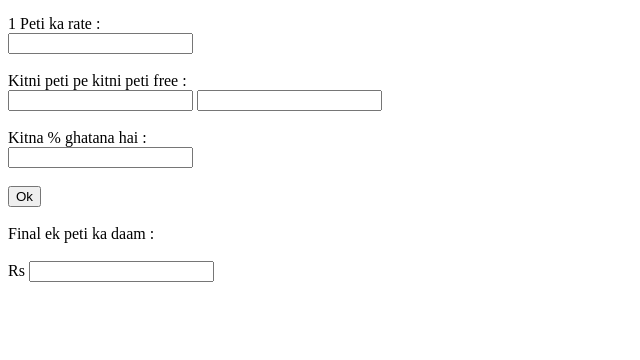
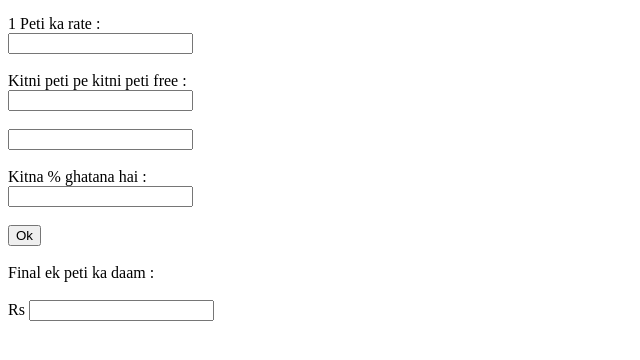
Before and after one commit to priyanshu938/Peti-Calculator, a plain HTML site: page index.html in a window 1280 px wide. Shown: the part 44-404 px from the top of the page, without its empty margins (0-640 px from the left). Drawn offline with Linux system fonts and the light colour scheme.

Commit message:
increase formatting

```diff
--- a/index.html
+++ b/index.html
@@ -12,7 +12,7 @@
       <label for="">1 Peti ka rate :</label><br>
       <input type="number" id="a" value="" /><br /><br />
       <label for="">Kitni peti pe kitni peti free :</label><br>
-      <input type="number" id="b" value="" />
+      <input type="number" id="b" value="" /><br><br>
       <input type="number" id="c" value="" />
       <br /><br />
       <label for="">Kitna % ghatana hai :</label><br>
```
